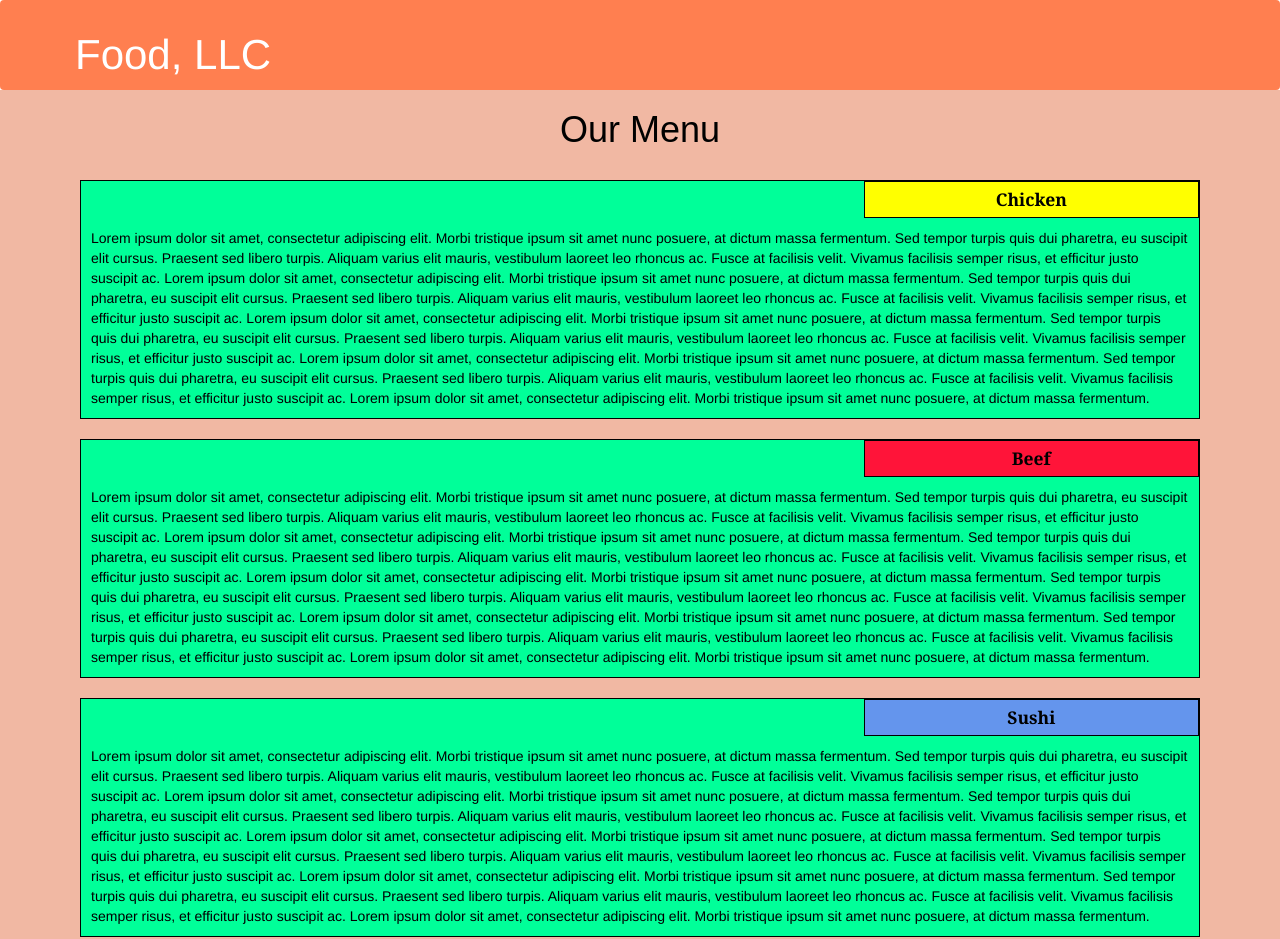
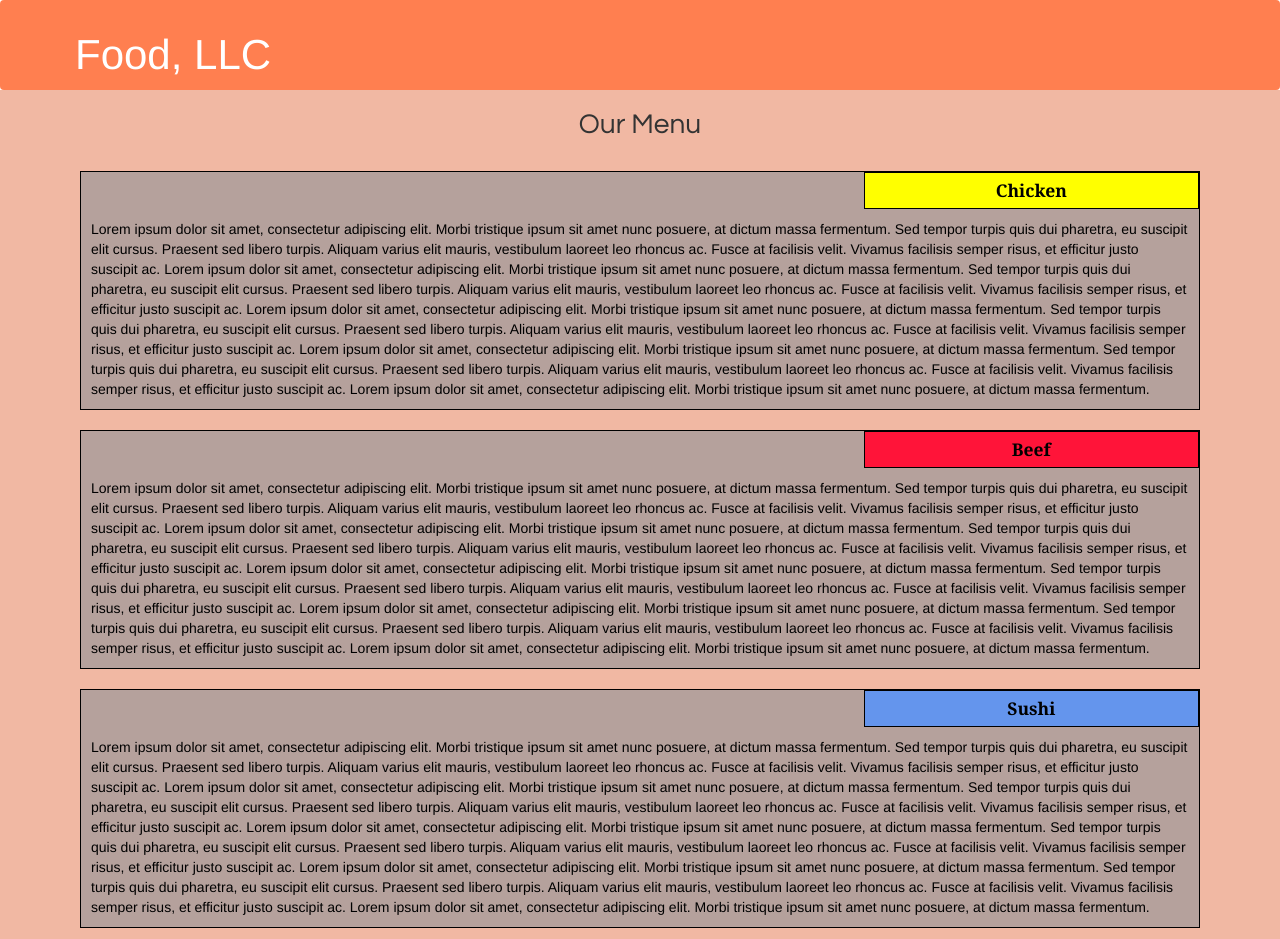
Before and after one commit to Bochra10/web-development-projects-Coursera, a plain HTML site: page module3-solution/index.html in a window 1280 px wide. Drawn offline with Linux system fonts and the light colour scheme; a script that the page names is missing.

Commit message:
Update styles.css

```diff
--- a/module3-solution/css/styles.css
+++ b/module3-solution/css/styles.css
@@ -2,11 +2,13 @@
 
 * {
 	box-sizing: border-box;
+	font-family: Helvetica;
 }
 
 h1 {
-	font-family: Brushstroke, fantasy;
-	color: #000000;
+	font-size: 28px;
+    	font-family: "Century Gothic";
+
 }
 
 body {
@@ -31,7 +33,7 @@ p {
 
 section {
 	border:	1px solid black;
-	background-color: #00FF99;
+	background-color: rgba(163, 154, 154, 0.774);
 	width: 100%;
 	height: auto;
 	font-family: Helvetica;
```
